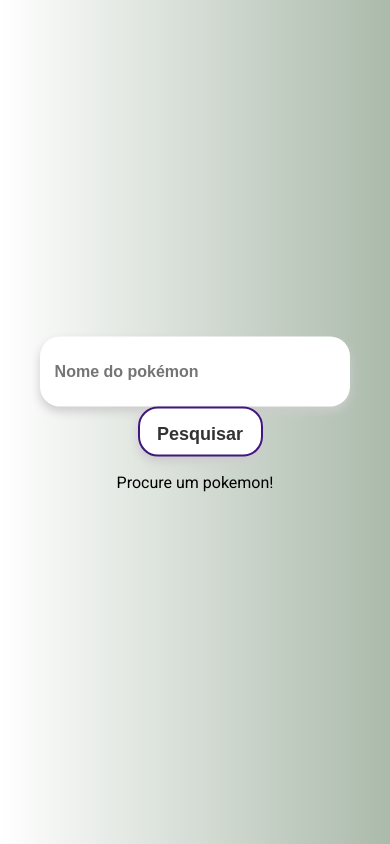
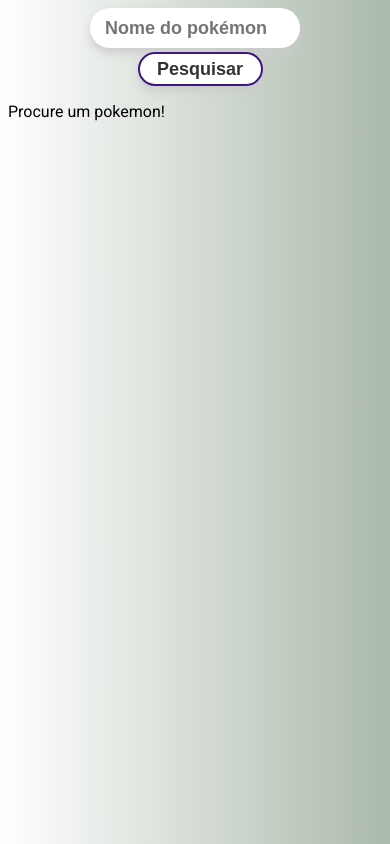
Before and after one commit to rafaelromanoz/copybase-challenge-vue, a Vue app: page / in a window 390 px wide. Built offline with nearby package versions, Linux system fonts and the light colour scheme.

Commit message:
fix responsive config

```diff
--- a/src/assets/scss/main.scss
+++ b/src/assets/scss/main.scss
@@ -1,19 +1,9 @@
 @import url("https://fonts.googleapis.com/css2?family=DM+Sans&family=Roboto:ital,wght@0,100;0,400;1,100&display=swap");
 $color-card: linear-gradient(to right top, #2e3192, #0068c7, #009ce8, #00cff9, #1bffff);
+
 body {
   font-family: 'Roboto', sans-serif;
   background: linear-gradient(to right, #ffffff, #abbaab);
-
-
-}
-main {
-  position: absolute;
-  top: 50%;
-  left: 50%;
-  transform: translate(-50%, -50%);
-  width: 80%;
-  text-align: center;
-  z-index: 1;
 }
 
 input[type="text"] {
@@ -27,16 +17,20 @@
   box-shadow: 0 5px 10px #ccc;
   transition: all 0.3s ease-in-out;
 
-  @media (max-width: 767px) {
-    width: 90%;
-    height: 40px;
-    font-size: 16px;
-  }
-
   &:focus {
     box-shadow: 0 5px 20px #aaa;
     outline: none;
   }
+
+  @media (max-width: 768px) {
+    height: 10px;
+  }
+}
+
+.search-container {
+  display: flex;
+  align-items: center;
+  justify-content: center;
 }
 
 .search-button {
@@ -69,6 +63,7 @@
   justify-content: center;
   max-width: 1200px;
   margin: 0 auto;
+  text-align: center;
   align-items: center;
   padding: 20px;
 }
@@ -120,10 +115,36 @@
   justify-content: center;
 }
 
-@media (max-width: 720px) {
+@media (max-width: 768px) {
   .card {
     width: 90%;
     height: auto;
+    margin: 20px 0;
+    font-size: 2px;
+  }
+
+  .search-container {
+    flex-direction: column;
+  }
+
+  .search-button {
+    height: 18px;
+    display: flex;
+    align-items: center;
+    margin-top: 4px;
+    justify-content: center;
+  }
+
+  .card-container {
+    width: 90%;
+    height: auto;
+  }
+
+  .card-details {
+    width: 90%;
+    height: auto;
+    display: flex;
+    flex-direction: column;
   }
 
   .image-card-details {
--- a/src/components/ListPokemon.vue
+++ b/src/components/ListPokemon.vue
@@ -11,7 +11,7 @@
         </div>
       </div>
     </section>
-    <h1>Evoluções</h1>
+    <h1 style="text-align: center">Evoluções</h1>
     <section class="card-container" v-if="existsEvolution">
       <div
         v-if="
--- a/src/components/SearchPokemon.vue
+++ b/src/components/SearchPokemon.vue
@@ -1,4 +1,5 @@
 <template>
+  <div class="search-container">
     <input
       type="text"
       v-model="pokemonToSearch"
@@ -6,6 +7,7 @@
       placeholder="Nome do pokémon"
     />
     <button class="search-button" @click="fetchPokemonApi">Pesquisar</button>
+  </div>
 </template>
 <script setup>
 import { pokemonStore } from "@/stores/pokemon";
```
Lines whose indentation alone changed are shown as unchanged.
